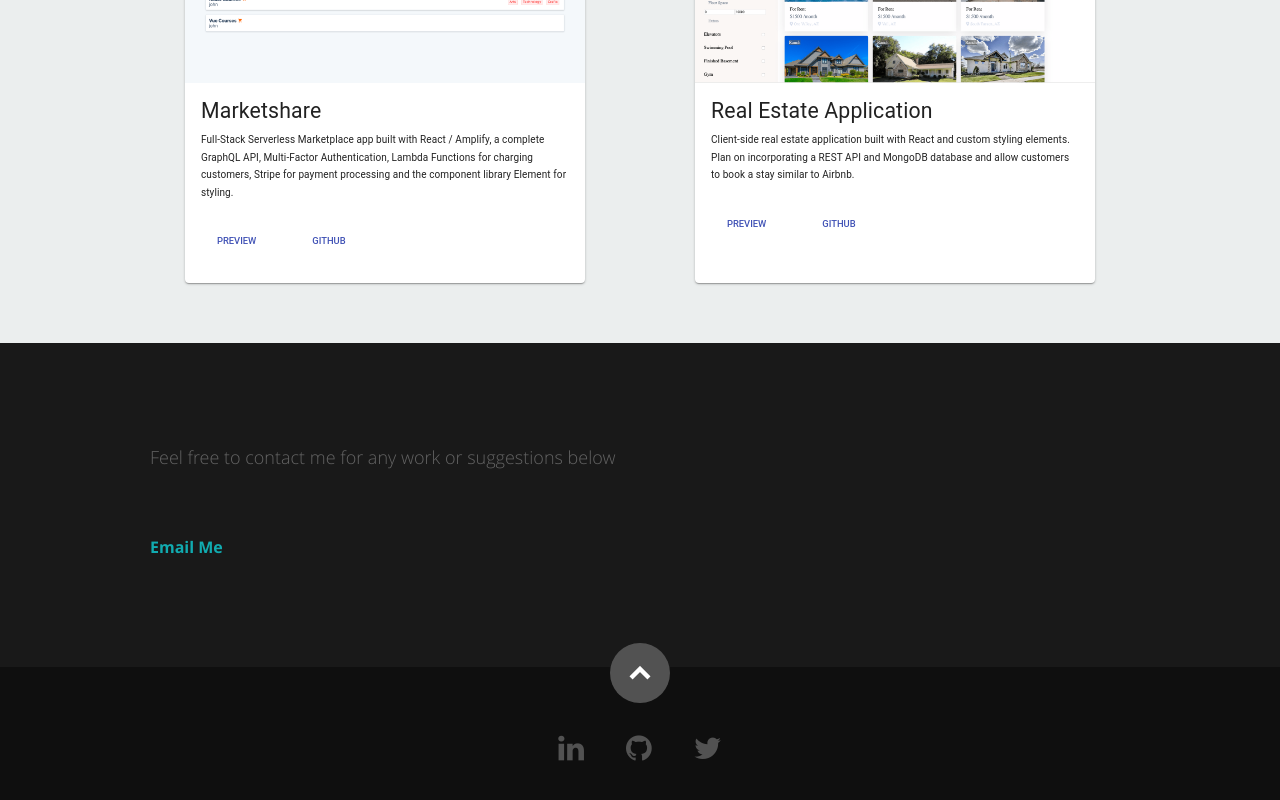
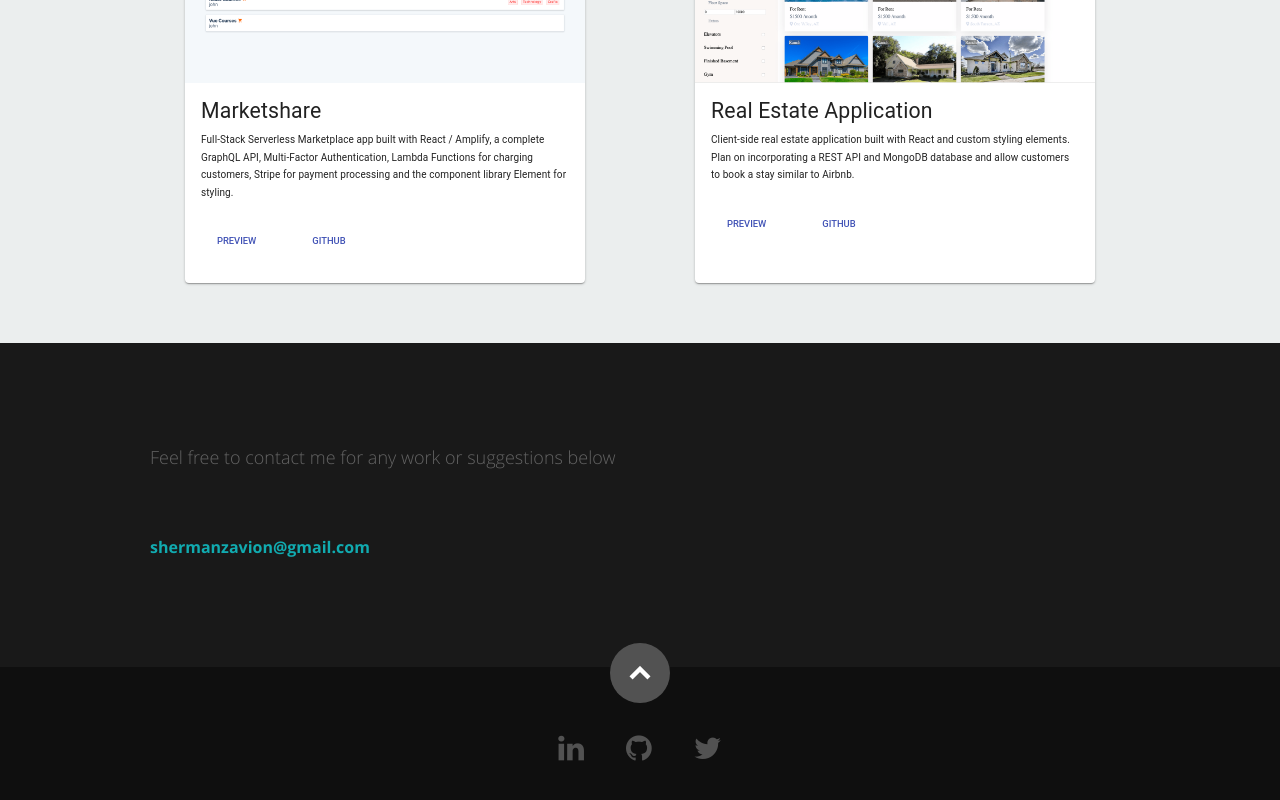
Before and after one commit to zsherman2510/MainPortfolio, a React (Create React App) app: page / in a window 1280 px wide. Shown: the part 1595-2395 px from the top of the page. Built offline with nearby package versions, Linux system fonts and the light colour scheme.

Commit message:
updated email

```diff
--- a/src/components/ContactUs.js
+++ b/src/components/ContactUs.js
@@ -14,7 +14,9 @@
           <aside className="eigth columns footer-widgets">
             <div className="widget">
               <h4>
-                <a href="mailto:shermanzavion@gmail.com">Email Me </a>
+                <a href="mailto:shermanzavion@gmail.com">
+                  shermanzavion@gmail.com
+                </a>
               </h4>
             </div>
           </aside>
```
